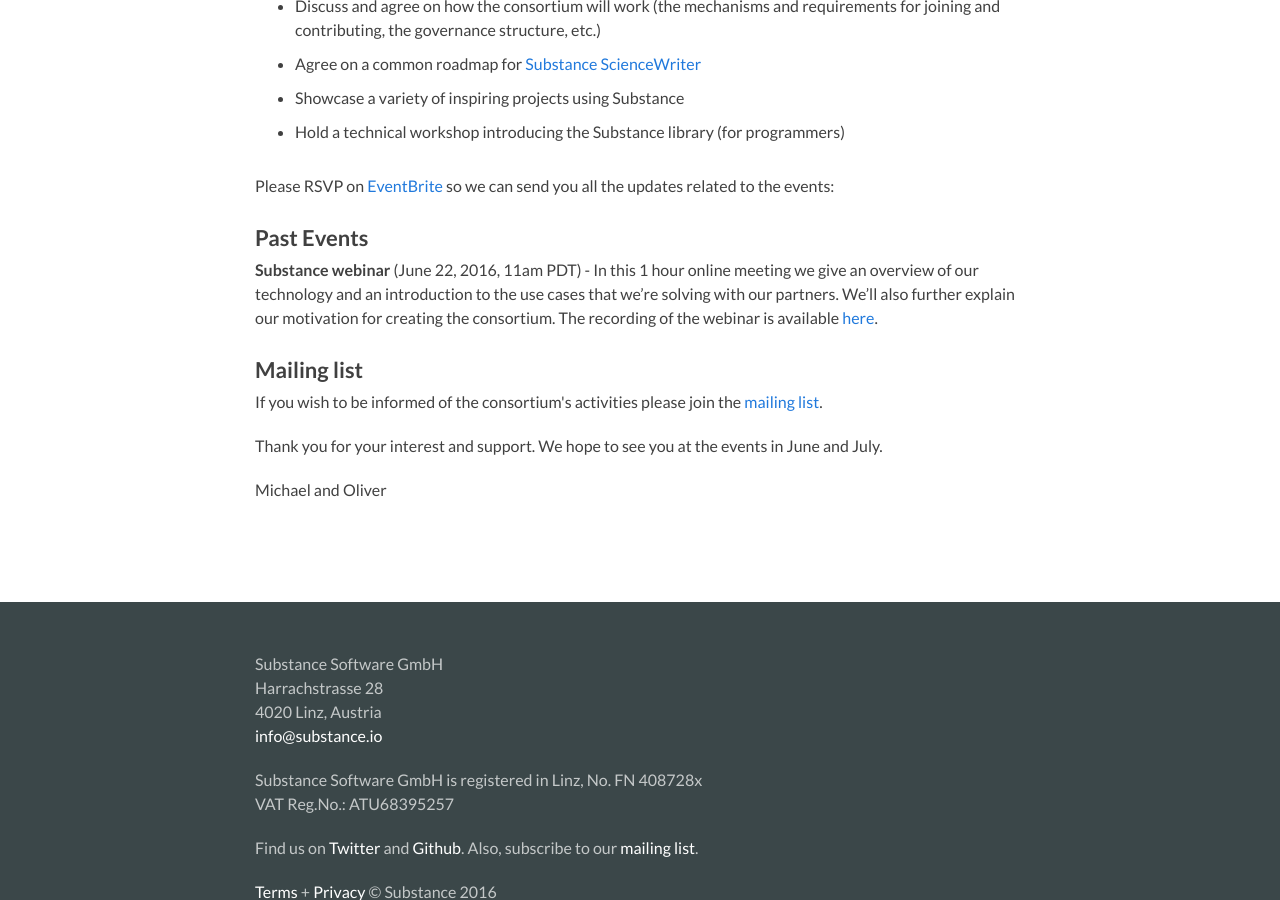
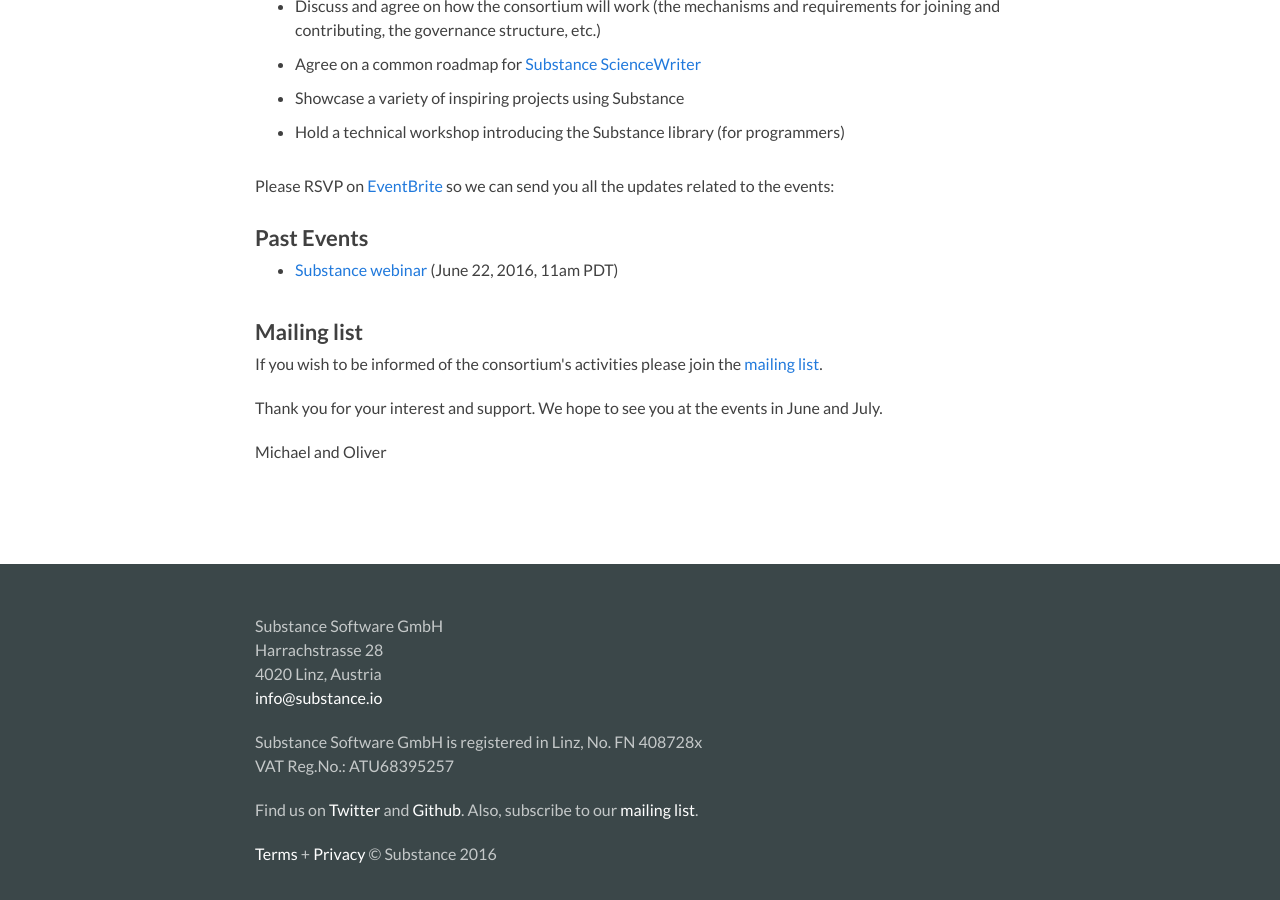
Before and after one commit to substance/substance.github.com, a Jekyll site: the page built from consortium/index.html, in a window 1280 px wide and 900 px high, scrolled down 907 px. Built offline with Jekyll 4.4.1, drawn with Linux system fonts in a browser that asks for light colours.

Commit message:
Update index.html

```diff
--- a/consortium/index.html
+++ b/consortium/index.html
@@ -36,9 +36,9 @@
     </p>
 
     <h3>Past Events</h3>
-    <p>
-      <strong>Substance webinar</strong> (June 22, 2016, 11am PDT) - In this 1 hour online meeting we give an overview of our technology and an introduction to the use cases that we’re solving with our partners. We’ll also further explain our motivation for creating the consortium. The recording of the webinar is available <a href="https://plus.google.com/u/1/events/c3u22dau2ofs13ekeflkiq6h9vk">here</a>.
-    </p>
+    <ul>
+      <li><a href="https://plus.google.com/u/1/events/c3u22dau2ofs13ekeflkiq6h9vk">Substance webinar</a> (June 22, 2016, 11am PDT)</li>
+    </ul>
 
     <h3>Mailing list</h3>
     <p>If you wish to be informed of the consortium's activities please join the <a href="http://lists.substance.io/mailman/listinfo/consortium">mailing list</a>.</p>
```
